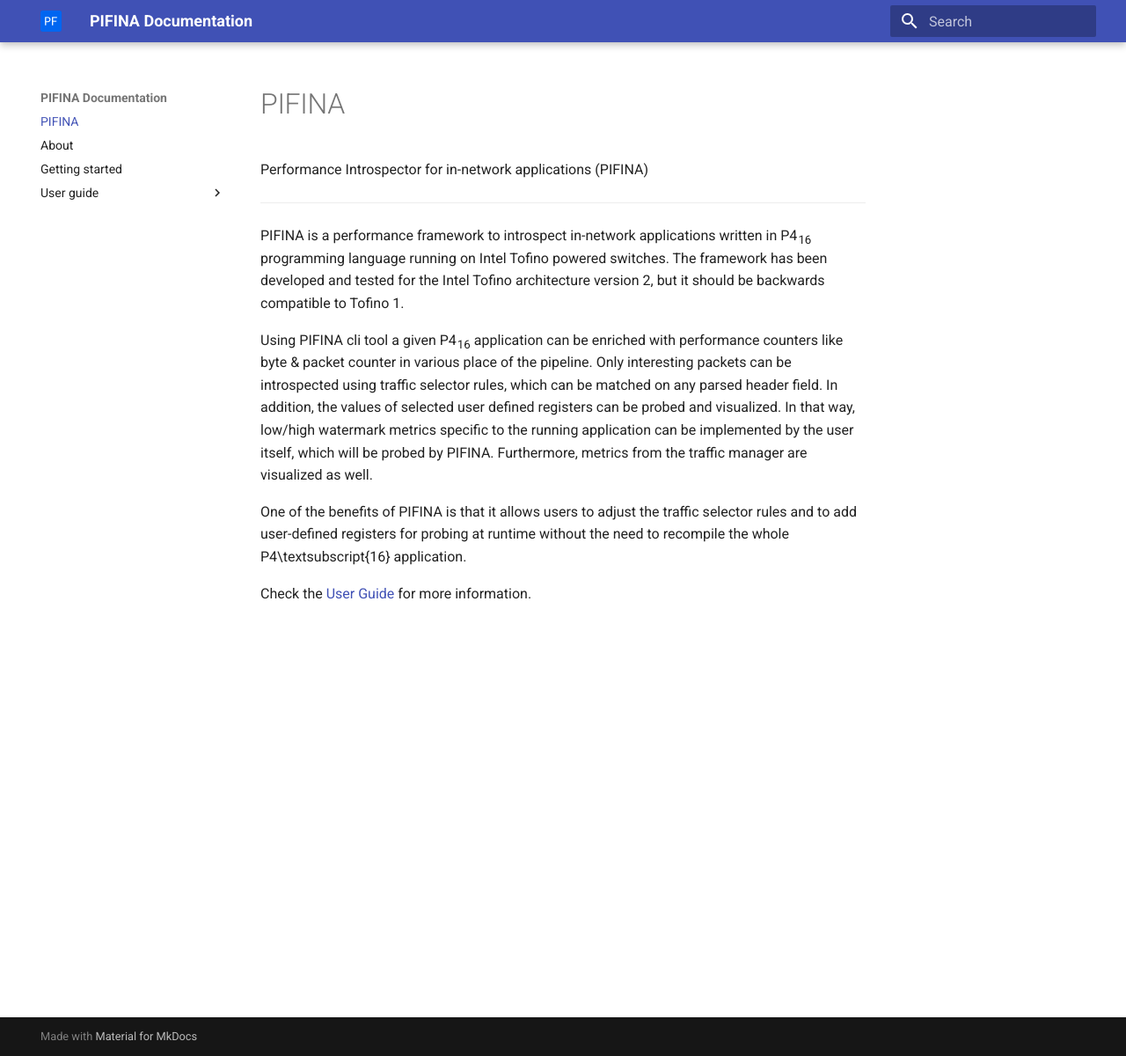
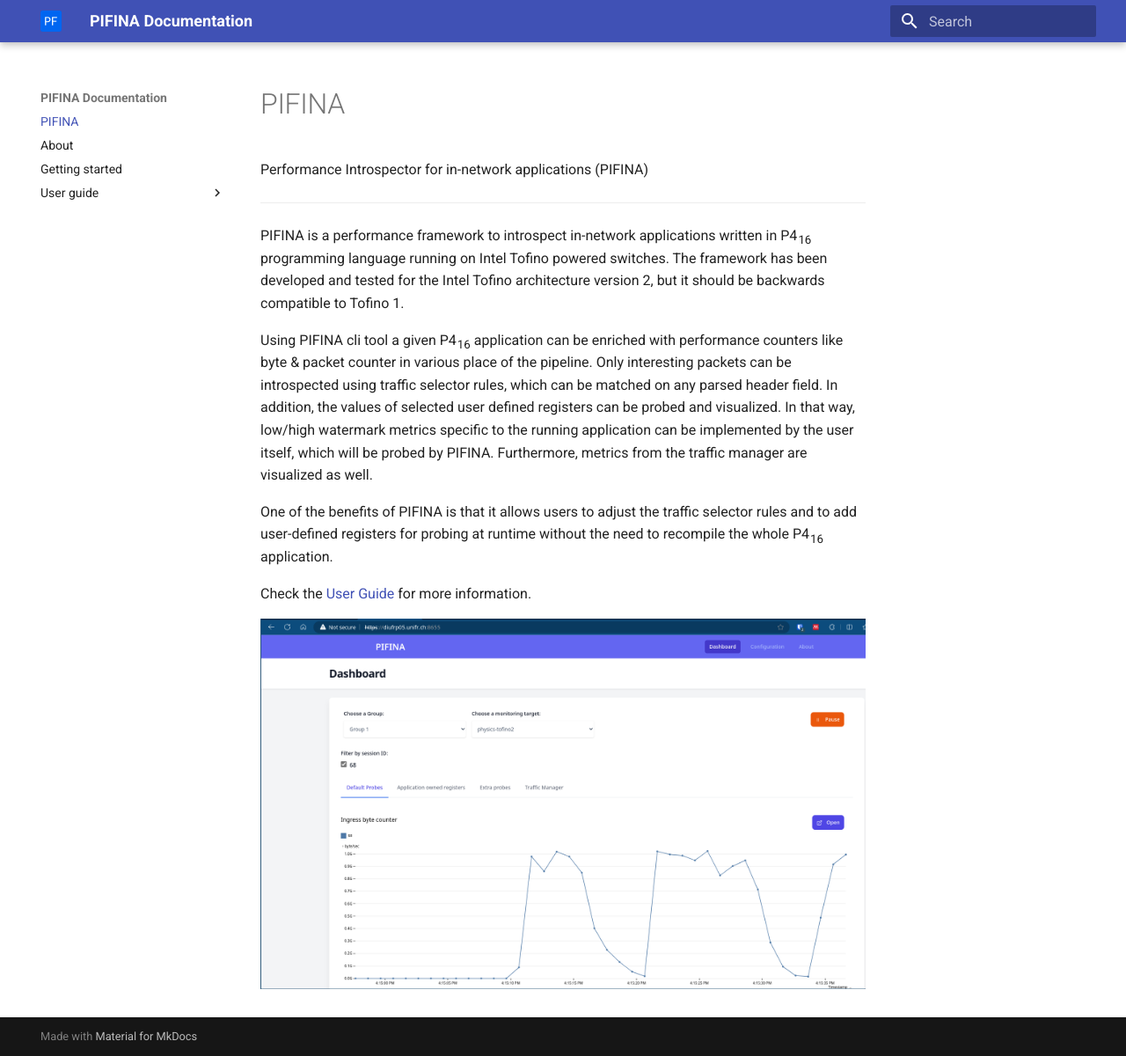
Before and after one commit to thushjandan/pifina, an MkDocs documentation site: the page built from docs/README.md, in a window 1280 px wide and 1200 px high. Shown: the whole window at 88% size. Built offline with MkDocs 1.6.1 and Material for MkDocs 9.7.7, drawn with Linux system fonts in a browser that asks for light colours.

Commit message:
docs: fix typos :memo:

```diff
--- a/docs/README.md
+++ b/docs/README.md
@@ -10,10 +10,12 @@ Using PIFINA cli tool a given P4<sub>16</sub> application can be enriched with p
  Only interesting packets can be introspected using traffic selector rules, which can be matched on any parsed header field. In addition, the values of selected user defined registers can be probed and visualized.
 In that way, low/high watermark metrics specific to the running application can be implemented by the user itself, which will be probed by PIFINA.  Furthermore, metrics from the traffic manager are visualized as well.
 
-One of the benefits of PIFINA is that it allows users to adjust the traffic selector rules and to add user-defined registers for probing at runtime without the need to recompile the whole P4\textsubscript{16} application.
+One of the benefits of PIFINA is that it allows users to adjust the traffic selector rules and to add user-defined registers for probing at runtime without the need to recompile the whole P4<sub>16</sub> application.
 
 Check the [User Guide] for more information.
 
 [Getting Started]: getting-started.md
 [System architecture]: user-guide/architecture.md
 [User Guide]: user-guide/README.md
+
+![Dashboard](user-guide/images/scrn-startpage.png)
```
